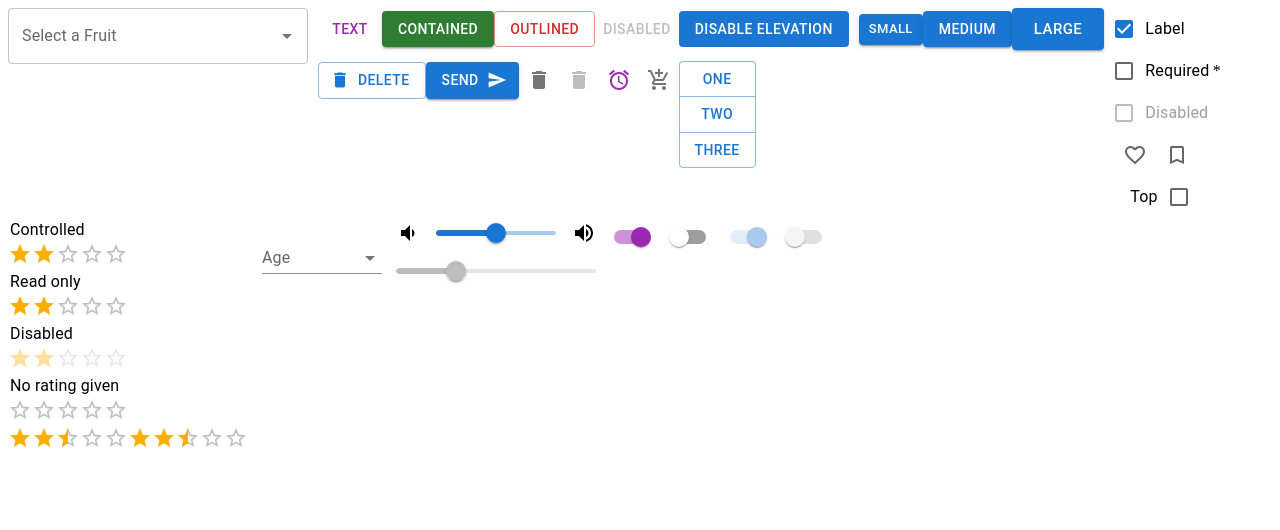
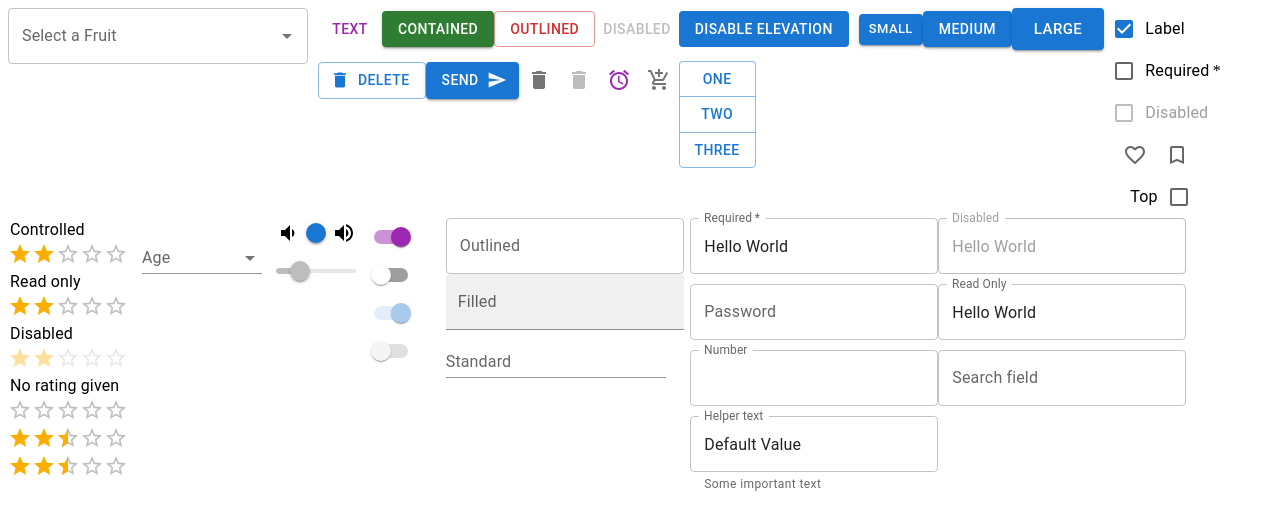
Before and after one commit to SucaadSalaadcis/MUI, a React (Vite) app: page / in a window 1280 px wide. Shown: the top 530 px of the page. Built offline with nearby package versions, Linux system fonts and the light colour scheme.

Commit message:
added Textfield

```diff
--- a/src/App.jsx
+++ b/src/App.jsx
@@ -6,6 +6,7 @@ import RatingEx from './components/RatingEx'
 import SelectEx from './components/SelectEx'
 import SliderEx from './components/SliderEx'
 import SwitchEx from './components/SwitchEx'
+import TextFieldEx from './components/TextFieldEx'
 
 
 export default function App() {
@@ -24,6 +25,7 @@ export default function App() {
         <SelectEx />
         <SliderEx />
         <SwitchEx />
+        <TextFieldEx />
       </div>
 
     </>
--- /dev/null
+++ b/src/components/TextFieldEx.jsx
@@ -0,0 +1,69 @@
+import * as React from 'react';
+
+import TextField from '@mui/material/TextField';
+
+export default function TextFieldEx() {
+    return (
+        <>
+            <div>
+                <TextField id="outlined-basic" label="Outlined" variant="outlined" />
+                <TextField id="filled-basic" label="Filled" variant="filled" />
+                <TextField id="standard-basic" label="Standard" variant="standard" />
+            </div>
+            {/* another */}
+            <div >
+                <TextField
+                    required
+                    id="outlined-required"
+                    label="Required"
+                    defaultValue="Hello World"
+                />
+                <TextField
+                    disabled
+                    id="outlined-disabled"
+                    label="Disabled"
+                    defaultValue="Hello World"
+                />
+                <TextField
+                    id="outlined-password-input"
+                    label="Password"
+                    type="password"
+                    autoComplete="current-password"
+                    sx={{marginTop: '10px'}}
+                />
+                <TextField
+                    id="outlined-read-only-input"
+                    label="Read Only"
+                    defaultValue="Hello World"
+                    slotProps={{
+                        input: {
+                            readOnly: true,
+                        },
+                    }}
+                    sx={{marginTop: '10px'}}
+                />
+                <TextField
+                    id="outlined-number"
+                    label="Number"
+                    type="number"
+                    slotProps={{
+                        inputLabel: {
+                            shrink: true,
+                        },
+                    }}
+                    sx={{marginTop: '10px'}}
+                />
+                <TextField id="outlined-search" label="Search field" type="search"    sx={{marginTop: '10px'}} />
+                <TextField
+                    id="outlined-helperText"
+                    label="Helper text"
+                    defaultValue="Default Value"
+                    helperText="Some important text"
+                    sx={{marginTop: '10px'}}
+                />
+            </div>
+
+
+        </>
+    );
+}
```
